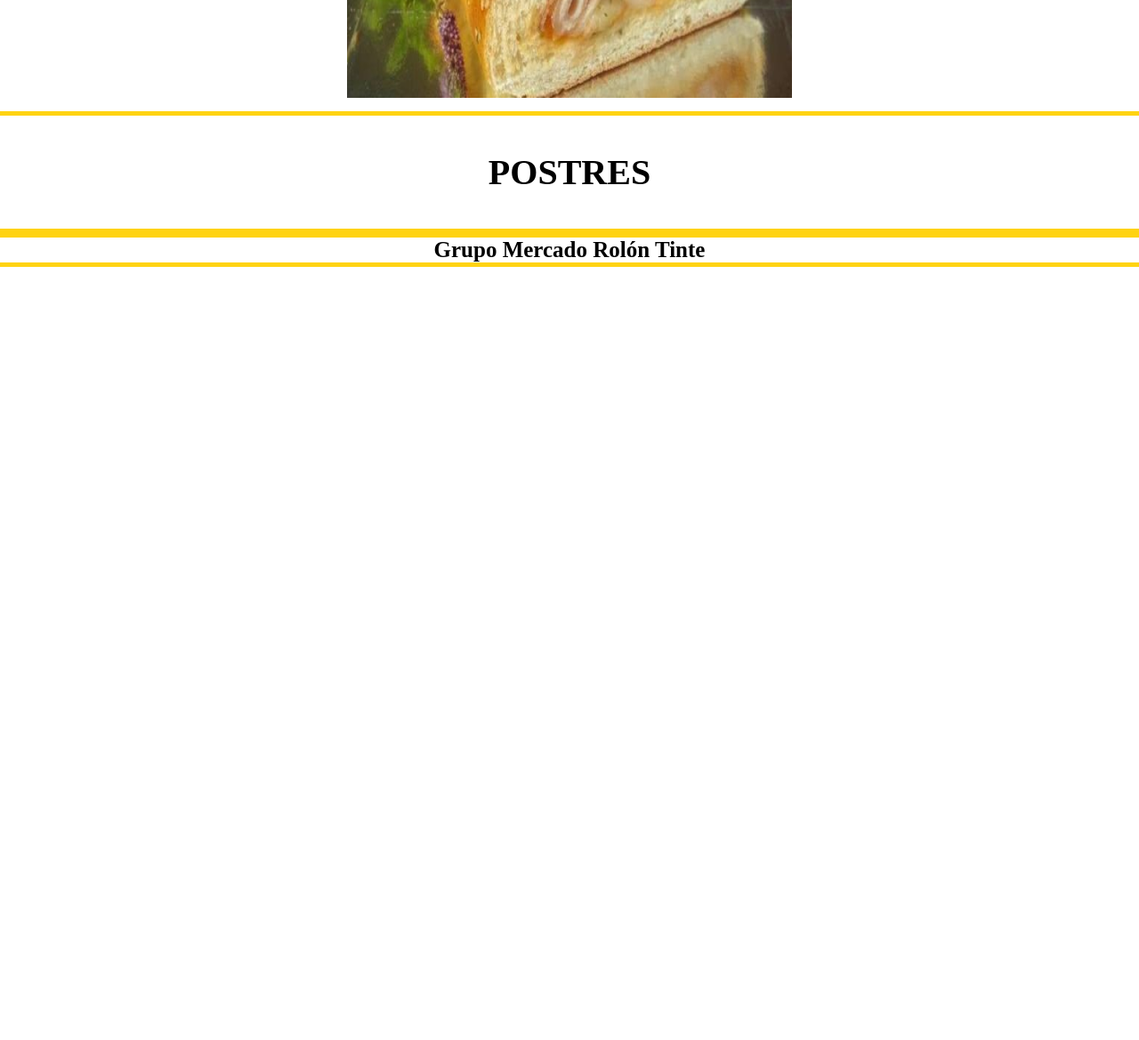
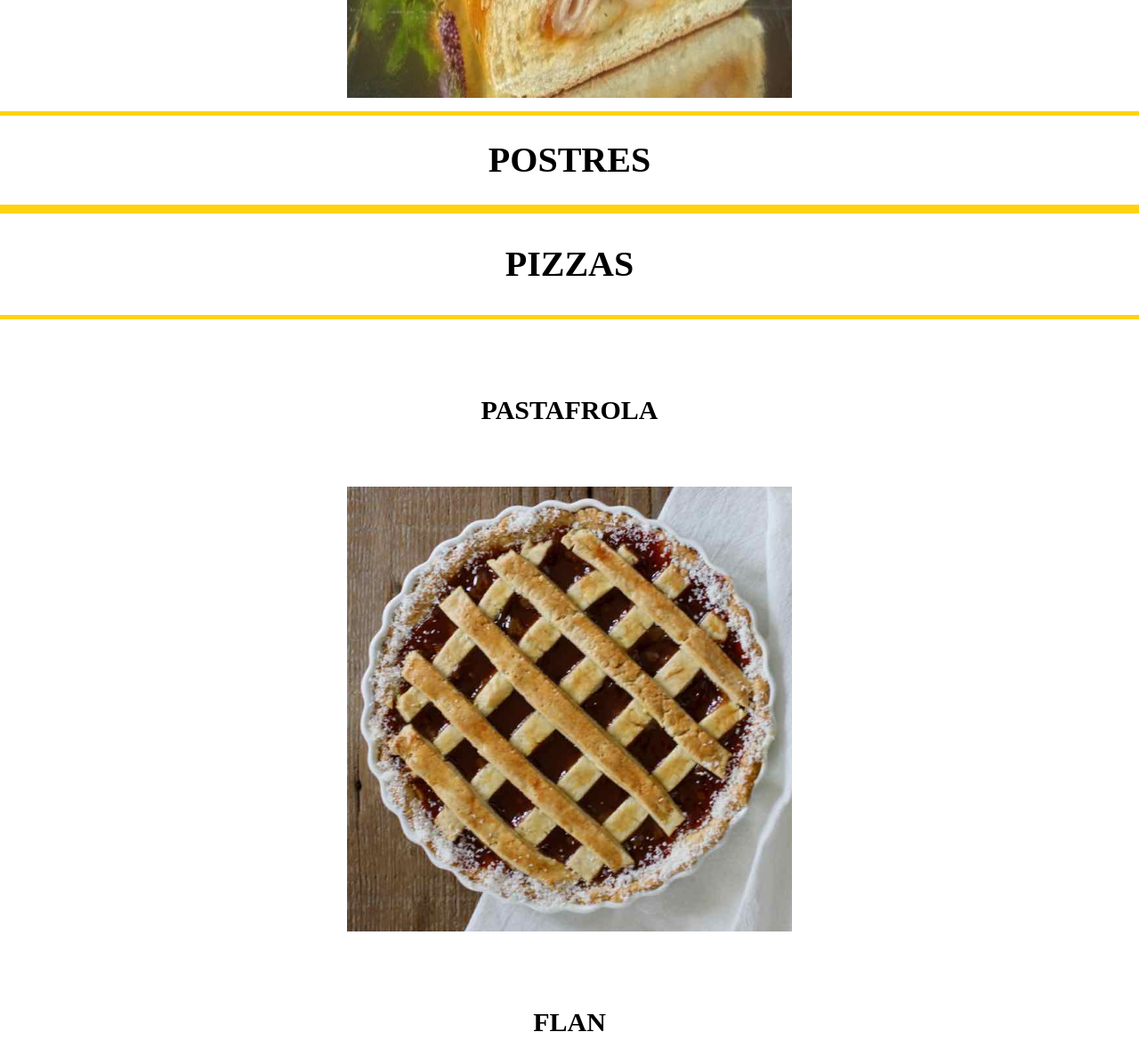
Before and after one commit to mjm-RockIT/Proyecto-Final-Front-End, a plain HTML site: page galeria.html in a window 1280 px wide. Shown: the part 5729-6898 px from the top of the page at 89% size. Before the commit the page ends 6029 px from the top, so only its background shows below. Drawn offline with Linux system fonts and the light colour scheme.

Commit message:
falta mucho trabajo

```diff
--- a/galeria.html
+++ b/galeria.html
@@ -75,23 +75,38 @@
             </section>
           </section>
 
-          <section class="carta">
-
-
-
-          <section class="carta">
-
             <div class="titulo">
               <h1>POSTRES</h1>
             </div>
 
+            <section id="galeria">
+
+              <div class="titulo">
+                <h1>PIZZAS</h1>
+              </div>
+
+              <div class="foto">
+                <h6>PASTAFROLA</h6>
+                <img class="imagen" src="img/pasta_frola.jpg" alt="">
+              </div>
+
+              <h6>FLAN</h6>
+              <div class="foto">
+                  <img class="imagen" src="img/flan.jpg" alt="">
+              </div>
+
+              <h6>CHOCOTORTA</h6>
+              <div class="foto">
+                  <img class="imagen" src="img/chocotorta.jpg" alt="">
+              </div>
+            </section>
 
           </section>
 
         </main>
 
 
-        <footer>Grupo Mercado Rolón Tinte</footer>
+        <footer>Grupo Mercado Marcos</footer>
 
   </body>
 </html>
```
Also changed, not shown: index.html (+6 -4 lines).
